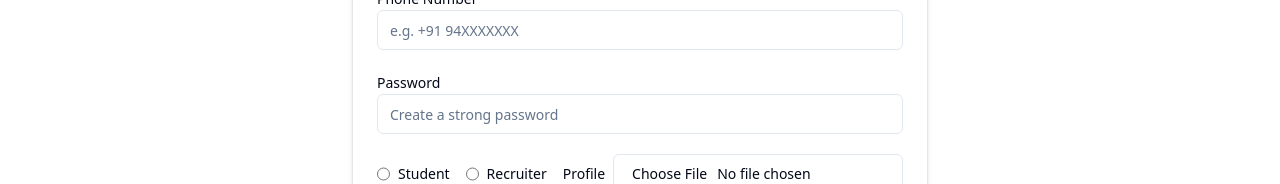
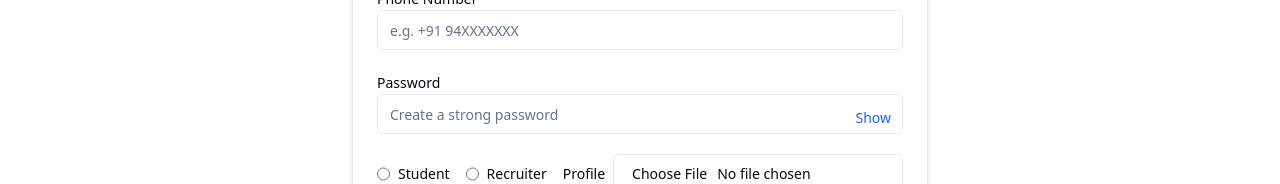
Before and after one commit to alokgusain06/CareerNow, a React (Vite) app in the folder frontend/: page /signup in a window 1280 px wide. Shown: the part 363-547 px from the top of the page. Built offline with nearby package versions, Linux system fonts and the light colour scheme.

Commit message:
Update Signup.jsx

```diff
--- a/frontend/src/components/auth/Signup.jsx
+++ b/frontend/src/components/auth/Signup.jsx
@@ -29,9 +29,14 @@
   const changeEventHandler = (e) => {
     setInput({ ...input, [e.target.name]: e.target.value });
   };
+  const [showPassword, setShowPassword] = useState(false);
 
   const changeFileHandler = (e) => {
     setInput({ ...input, file: e.target.files?.[0] });
+  };
+
+  const togglePasswordVisibility = () => {
+    setShowPassword((prev) => !prev);
   };
 
   const submitHandler = async (e) => {
@@ -68,7 +73,7 @@
     if (user) {
       navigate('/');
     }
-  }, []);
+  }, [user]);
 
   return (
     <div>
@@ -113,15 +118,22 @@
             />
           </div>
 
-          <div>
+          <div className="relative">
             <Label>Password</Label>
             <Input
-              type="password"
+              type={showPassword ? 'text' : 'password'}
               value={input.password}
               name="password"
               onChange={changeEventHandler}
               placeholder="Create a strong password"
             />
+            <button
+              type="button"
+              onClick={togglePasswordVisibility}
+              className="absolute right-3 top-[38px] text-sm text-blue-600"
+            >
+              {showPassword ? 'Hide' : 'Show'}
+            </button>
           </div>
 
           <div className="flex flex-col sm:flex-row justify-between gap-4 items-center">
@@ -173,8 +185,6 @@
             >
               Sign Up
             </Button>
-
-
           )}
 
           <p className="text-sm text-center text-gray-600">
```
Lines whose indentation alone changed are shown as unchanged.
